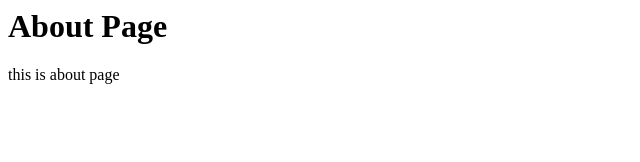
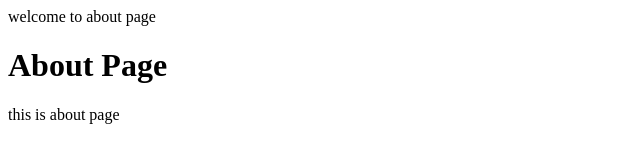
Before and after one commit to smail0808/background-generator, a plain HTML site: page about.html in a window 1280 px wide. Shown: the whole page, without its empty margins (0-640 px from the left). Drawn offline with Linux system fonts and the light colour scheme.

Commit message:
add welcome

```diff
--- a/about.html
+++ b/about.html
@@ -5,8 +5,10 @@
 
 
 <body>
+    <header>welcome to about page </header>
     <h1>About Page</h1>
     <p>this is about page </p>
+
 </body>
 
 </html>
```
